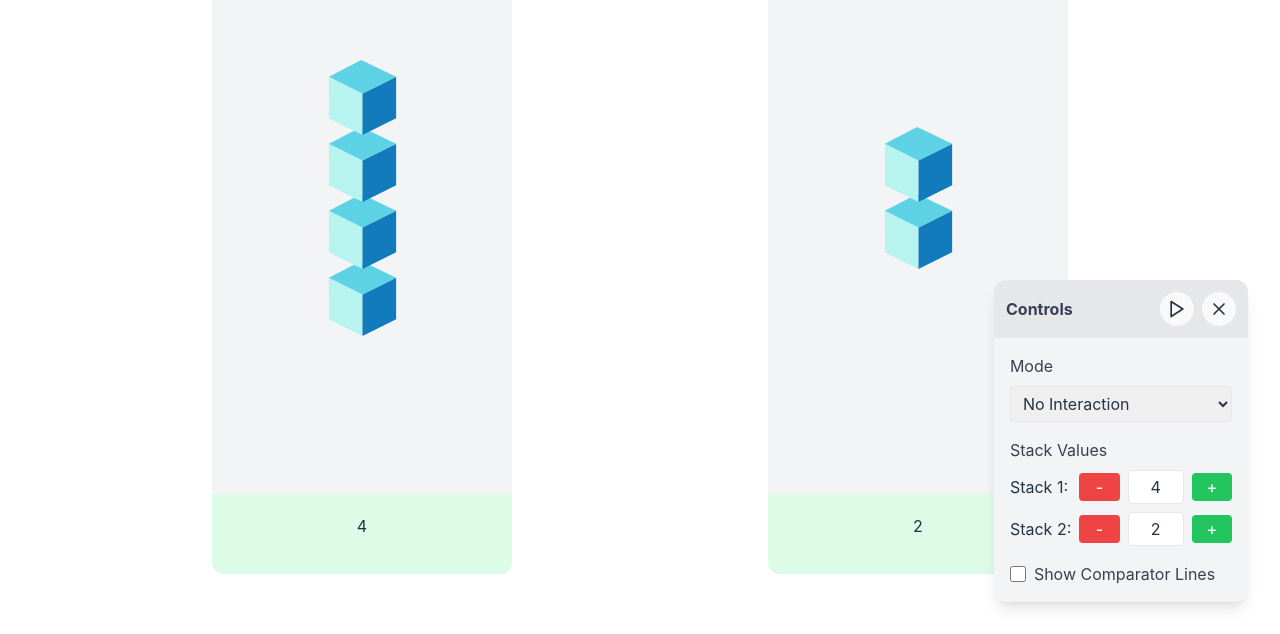
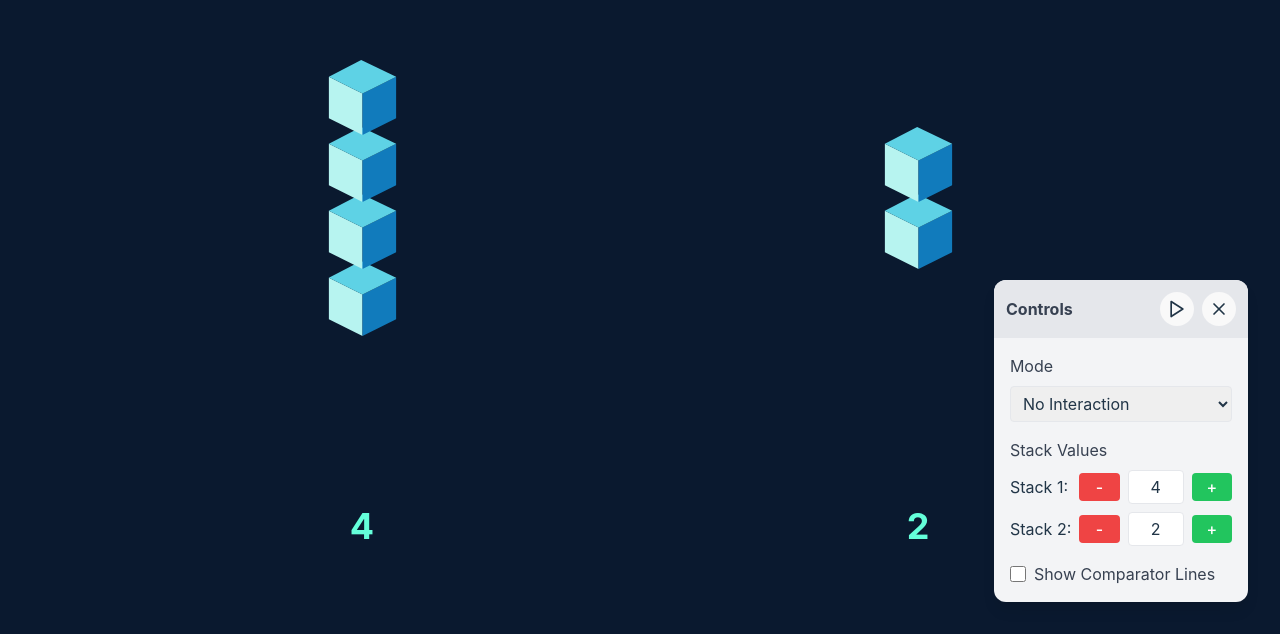
Before and after one commit to nlbdotdev/synthesis-widget, a React (Vite) app: page / in a window 1280 px wide. Shown: the part 166-800 px from the top of the page. Built offline with nearby package versions, Linux system fonts and the light colour scheme.

Commit message:
Styles 1

```diff
--- a/src/components/Stack.tsx
+++ b/src/components/Stack.tsx
@@ -12,6 +12,7 @@ interface BlocksContainerProps {
   count: number
   setCount: (count: number) => void
   interactionMode: InteractionMode
+  className?: string
 }
 
 interface StackProps {
@@ -48,6 +49,7 @@ const BlocksContainer = ({
   count,
   setCount,
   interactionMode,
+  className = '',
 }: BlocksContainerProps) => {
   const handleClick = () => {
     if (interactionMode === 'addRemove') {
@@ -66,7 +68,7 @@ const BlocksContainer = ({
     <div
       className={`flex-grow flex items-center justify-center w-full ${
         interactionMode === 'addRemove' ? 'cursor-pointer' : ''
-      }`}
+      } ${className}`}
       onClick={handleClick}
       onContextMenu={handleContextMenu}
     >
@@ -86,10 +88,10 @@ const CountInput = ({ count, setCount }: CountInputProps) => {
       <button
         onClick={() => setCount(Math.max(0, count - 1))}
         disabled={count === 0}
-        className={`w-8 h-8 flex items-center justify-center text-white rounded focus:outline-none select-none ${
+        className={`w-8 h-8 flex items-center justify-center text-[#0a192f] rounded focus:outline-none select-none ${
           count === 0
-            ? 'bg-red-300 cursor-not-allowed'
-            : 'bg-red-500 hover:bg-red-600'
+            ? 'bg-[#64ffda50] cursor-not-allowed'
+            : 'bg-[#64ffda] hover:bg-[#64ffda90]'
         }`}
       >
         -
@@ -104,15 +106,15 @@ const CountInput = ({ count, setCount }: CountInputProps) => {
             setCount(Math.min(10, Math.max(0, value)))
           }
         }}
-        className="w-16 px-2 py-1 border rounded text-center [appearance:textfield] [&::-webkit-outer-spin-button]:appearance-none [&::-webkit-inner-spin-button]:appearance-none select-none"
+        className="w-16 px-2 py-1 border rounded text-center [appearance:textfield] [&::-webkit-outer-spin-button]:appearance-none [&::-webkit-inner-spin-button]:appearance-none select-none text-[#64ffda] text-4xl font-bold bg-transparent border-[#64ffda]"
       />
       <button
         onClick={() => setCount(Math.min(10, count + 1))}
         disabled={count === 10}
-        className={`w-8 h-8 flex items-center justify-center text-white rounded focus:outline-none select-none ${
+        className={`w-8 h-8 flex items-center justify-center text-[#0a192f] rounded focus:outline-none select-none ${
           count === 10
-            ? 'bg-green-300 cursor-not-allowed'
-            : 'bg-green-500 hover:bg-green-600'
+            ? 'bg-[#64ffda50] cursor-not-allowed'
+            : 'bg-[#64ffda] hover:bg-[#64ffda90]'
         }`}
       >
         +
@@ -131,18 +133,27 @@ const Stack = ({
   return (
     <div
       data-stack={isInput ? '1' : '2'}
-      className="flex flex-col justify-between h-[85vh] bg-gray-100 min-w-[300px] rounded-xl"
+      className="flex flex-col justify-between h-[85vh] min-w-[300px] rounded-xl relative"
     >
+      {/* Vertical line gradient - centered red fading to green */}
+      <div className="absolute left-1/2 top-[-1000px] bottom-[-1000px] -translate-x-1/2 w-[400px] -z-10">
+        <div
+          className="absolute inset-0 bg-gradient-to-r from-green-500 from-0% via-red-500 via-50% to-green-500 to-100%"
+          style={{ opacity: '0.3' }}
+        />
+      </div>
       <BlocksContainer
         count={count}
         setCount={setCount}
         interactionMode={interactionMode}
       />
-      <div className="flex items-center justify-center h-[10vh] bg-green-100 w-full rounded-b-xl">
+      <div className="flex items-center justify-center h-[10vh] w-full rounded-b-xl relative">
         {isInput ? (
           <CountInput count={count} setCount={setCount} />
         ) : (
-          <div className="mb-4 select-none">{count}</div>
+          <div className="mb-4 select-none text-[#64ffda] text-4xl font-bold">
+            {count}
+          </div>
         )}
       </div>
     </div>
--- a/src/index.css
+++ b/src/index.css
@@ -28,7 +28,7 @@ body {
   place-items: center;
   min-width: 320px;
   min-height: 100vh;
-  background-color: #ffffff;
+  background-color: #0a192f;
   color: #213547;
 }
 
```
